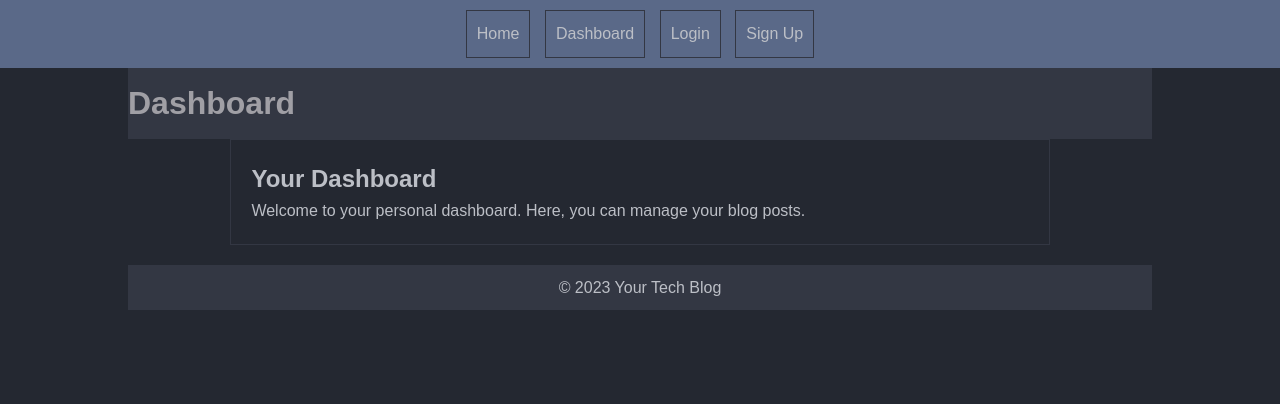
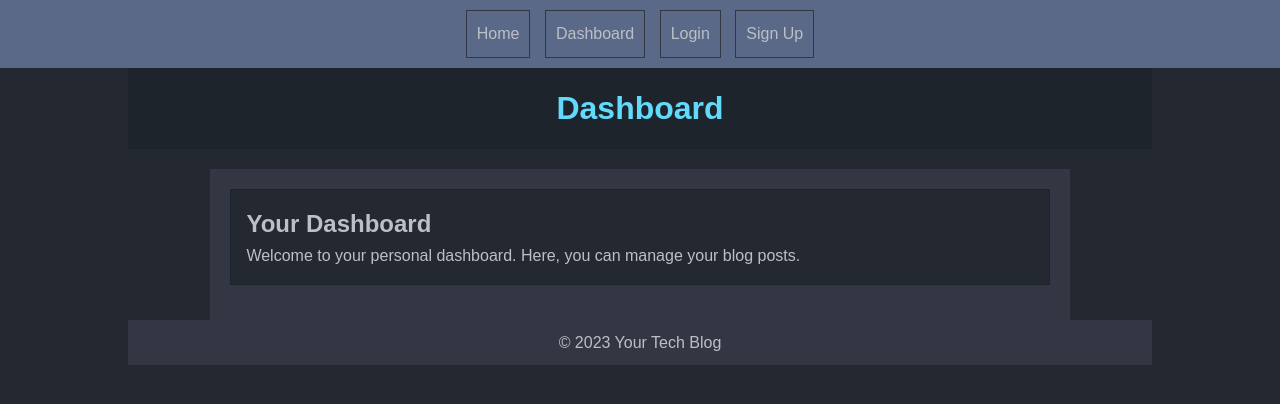
Before and after one commit to LanceLancealot/CodeCanvas, a Node server app: template views/dashboard.handlebars in a window 1280 px wide. Shown: the top 404 px of the page. Run offline with Node 20, Linux system fonts and the light colour scheme; the template is opened without the code that fills it, so the values that code supplies are empty; some libraries are stand-ins or nearby versions.

Commit message:
added some public files

```diff
--- a/public/css/style.css
+++ b/public/css/style.css
@@ -1,8 +1,10 @@
+/* Reset styles */
 body, h1, h2, h3, p, ul, ol {
     margin: 0;
     padding: 0;
 }
 
+/* Global styles */
 body {
     font-family: 'Arial', sans-serif;
     line-height: 1.6;
@@ -15,12 +17,14 @@ body {
     margin: 0 auto;
 }
 
+/* Header styles */
 header {
     background-color: #333743; /* Header Color */
     color: #A09FA5; /* Header Text Color */
     padding: 10px 0;
 }
 
+/* Navigation styles */
 nav {
     background-color: #5A6988; /* Sidebar Color */
     padding: 10px 0;
@@ -41,6 +45,7 @@ nav a:hover {
     background-color: #3F4A60; /* Hover Color */
 }
 
+/* Main content styles */
 section {
     margin: 20px 0;
 }
@@ -52,6 +57,7 @@ article {
     margin-bottom: 20px;
 }
 
+/* Footer styles */
 footer {
     background-color: #333743; /* Footer Color */
     color: #BCBFC6; /* Footer Text Color */
@@ -65,4 +71,35 @@ footer {
         flex-direction: column;
         align-items: center;
     }
+
+    /* Responsive styles for Dashboard */
+    .dashboard-content {
+        padding: 15px;
+    }
 }
+
+/* Dashboard styles */
+.dashboard-header {
+    background-color: #1E242C; /* Dashboard Header Background Color */
+    color: #61dafb; /* Dashboard Header Text Color */
+    padding: 15px;
+    text-align: center;
+}
+
+.dashboard-content {
+    background-color: #333743; /* Dashboard Content Background Color */
+    color: #BCBFC6; /* Dashboard Content Text Color */
+    padding: 20px;
+    margin-top: 20px;
+}
+
+.dashboard-post {
+    border: 1px solid #1E242C; /* Dashboard Post Border Color */
+    background-color: #242831; /* Dashboard Post Background Color */
+    padding: 15px;
+    margin-bottom: 15px;
+}
+
+.dashboard-post h3 {
+    color: #61dafb; /* Dashboard Post Title Color */
+}
--- a/views/dashboard.handlebars
+++ b/views/dashboard.handlebars
@@ -9,15 +9,19 @@
 </head>
 
 <body>
-    <header>
+    <header class="dashboard-header">
         <h1>Dashboard</h1>
     </header>
 
-    <section class="container">
-        <article>
+    <section class="container dashboard-content">
+        <article class="dashboard-post">
             <h2>Your Dashboard</h2>
             <p>Welcome to your personal dashboard. Here, you can manage your blog posts.</p>
-            <!-- Your dashboard content goes here -->
+            <ul>
+                {{#each userPosts}}
+                <li>{{title}} - {{content}}</li>
+                {{/each}}
+            </ul>
         </article>
     </section>
 
```
Also changed, not shown: public/css/js/login.js (added, +53 -0 lines), public/css/js/logout.js (added, +14 -0 lines), public/css/js/profile.js (added, +47 -0 lines).
